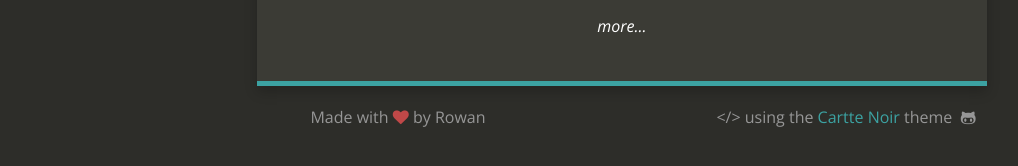
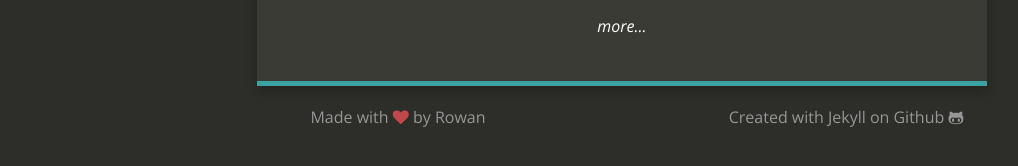
Before and after one commit to shadowlightwolf89/code-log, a Jekyll site: the page built from index.html, in a window 1280 px wide. Shown: the part 726-892 px from the top of the page, without its empty margins (18-1036 px from the left). Built offline with Jekyll 4.4.1, drawn with Linux system fonts in a browser that asks for light colours; nearby versions of some CDN libraries; Markdown is read by kramdown in place of the engine named in the settings.

Commit message:
Updated links and config

```diff
--- a/_config.yml
+++ b/_config.yml
@@ -7,7 +7,7 @@
 title_description: "A simple Jekyll blog to house code snippets and links."
 title_image: "https://avatars1.githubusercontent.com/u/12989992?v=3&s=460"
 google_analytics: ""
-disqus_account:
+disqus_account: ghcodelog
 github_repository: https://github.com/shadowlightwolf89/code-log
 addthis_id:
 post_limit: 5
@@ -21,7 +21,7 @@
 
 # Footer
 footer_left: "Made with <i class=\"fa fa-heart\"></i> by Rowan"
-footer_right: "&lt;/&gt; using the <a href=\"https://github.com/jacobtomlinson/carte-noire\">Cartte Noir</a> theme &nbsp;<i class=\"fa fa-github-alt\"></i>"
+footer_right: "Created with Jekyll on Github <i class=\"fa fa-github-alt\"></i>"
 
 # Build settings
 markdown: redcarpet
--- a/_layouts/post.html
+++ b/_layouts/post.html
@@ -83,7 +83,7 @@
       </div>
       {% endif %}
 
-      <div class="content-panel related clearfix">
+<!--       <div class="content-panel related clearfix">
         {% for post in site.related_posts limit:1 %}
         <div class="related-header">
           <a href="{{ site.baseurl }}{{ post.url }}">Read More</a>
@@ -95,7 +95,7 @@
             {{ post.excerpt | strip_html | truncatewords:30 }}
             <a href="{{ site.baseurl }}{{ post.url }}">Continue Reading</a>
           </div>
-        {% endfor %}
+        {% endfor %} -->
         <hr />
         <div class="previous previous-next">
           {% if page.previous %}
--- a/index.html
+++ b/index.html
@@ -43,7 +43,7 @@
 
                   {% endfor %}
                   <li>
-                      <small><i><a href="/posts/">more...</a></i></small>
+                      <small><i><a href="{{ site.baseurl }}/posts/">more...</a></i></small>
                   </li>
               </ul>
 
```
